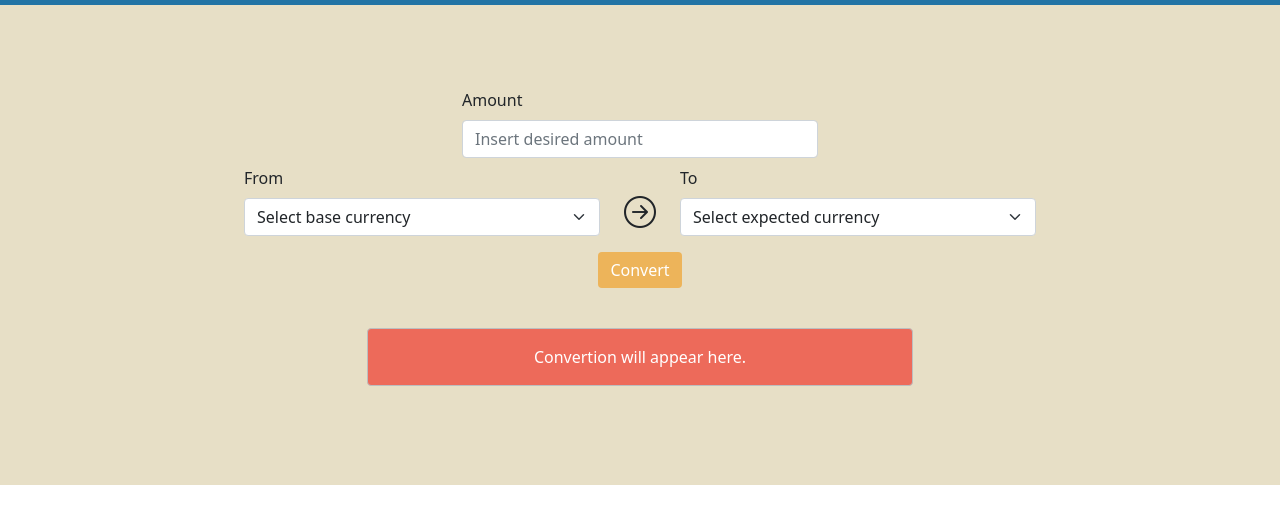
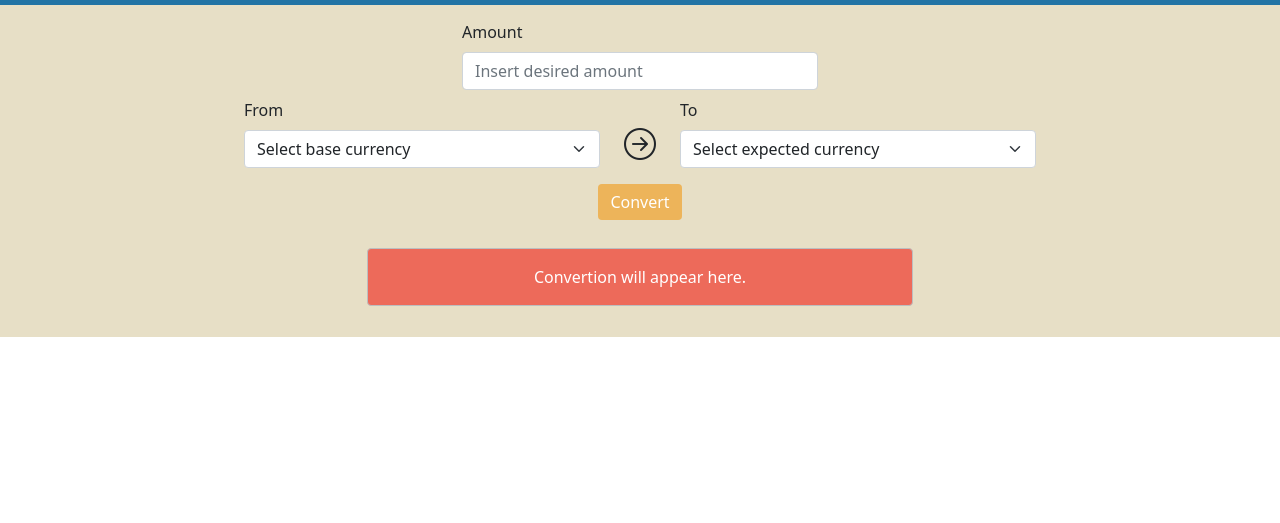
Before and after one commit to Readpato/exchange-rates-webpage, a website with bundled scripts: page index.html in a window 1280 px wide. Shown: the part 45-568 px from the top of the page. Built offline with nearby package versions, Linux system fonts and the light colour scheme; no server answers; files whose address does not match are found by name.

Commit message:
style: Resize main layout
The main layout for the form has been resized to not overlap when the errors appear. Some padding has also been added to the page so it displays the content more centered

```diff
--- a/index.html
+++ b/index.html
@@ -106,7 +106,7 @@
           </div>
         </form>
 
-        <div class="row mt-3 d-flex justify-content-center text-center">
+        <div class="row mt-1 d-flex justify-content-center text-center">
           <div class="col col-lg-6 col-sm-12">
             <div
               class="alert alert-dark text-white convertion-result-bar"
--- a/src/styles/_main.scss
+++ b/src/styles/_main.scss
@@ -1,7 +1,8 @@
 main {
   background-color: $main-color;
   width: 100%;
-  height: 60%;
+  height: auto;
+  padding: 15px;
 
   .arrow-right {
     font-size: 2em;
```
Also changed, not shown: src/styles/style.css, 1 other file.
